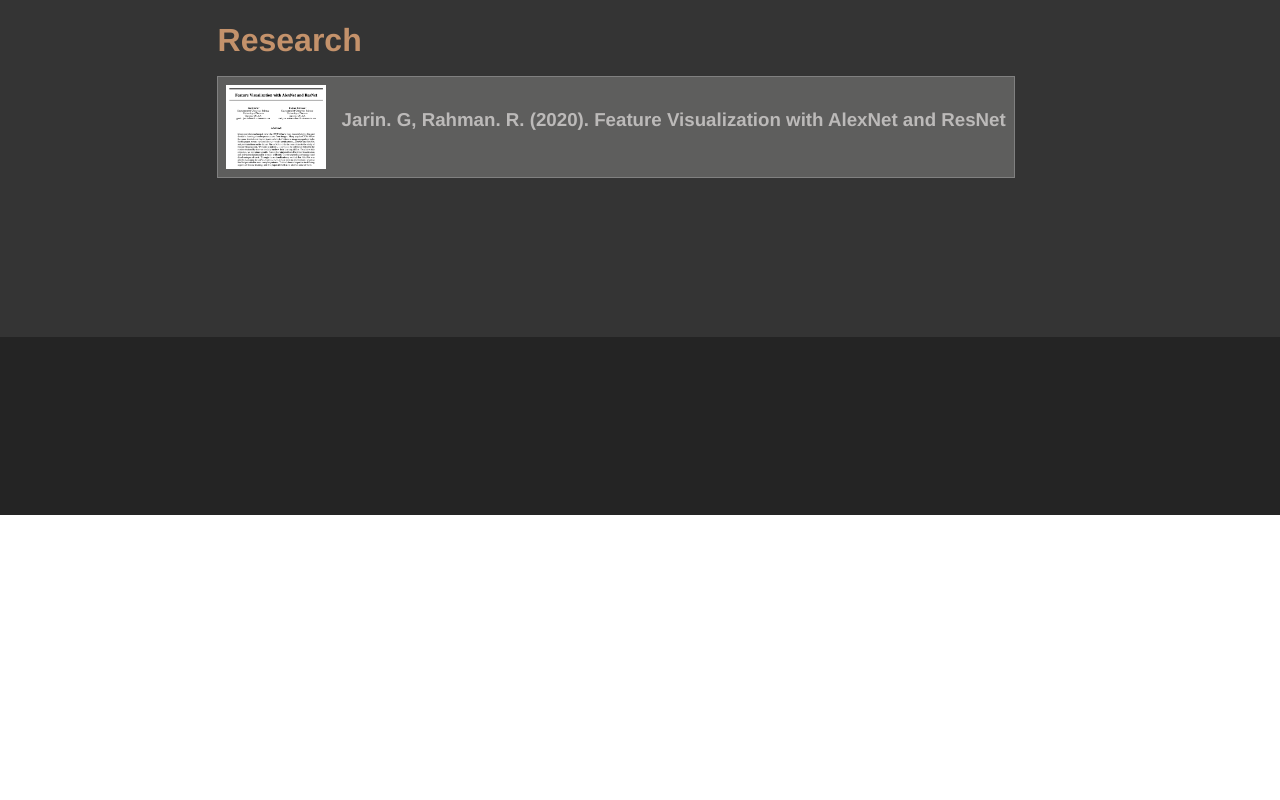
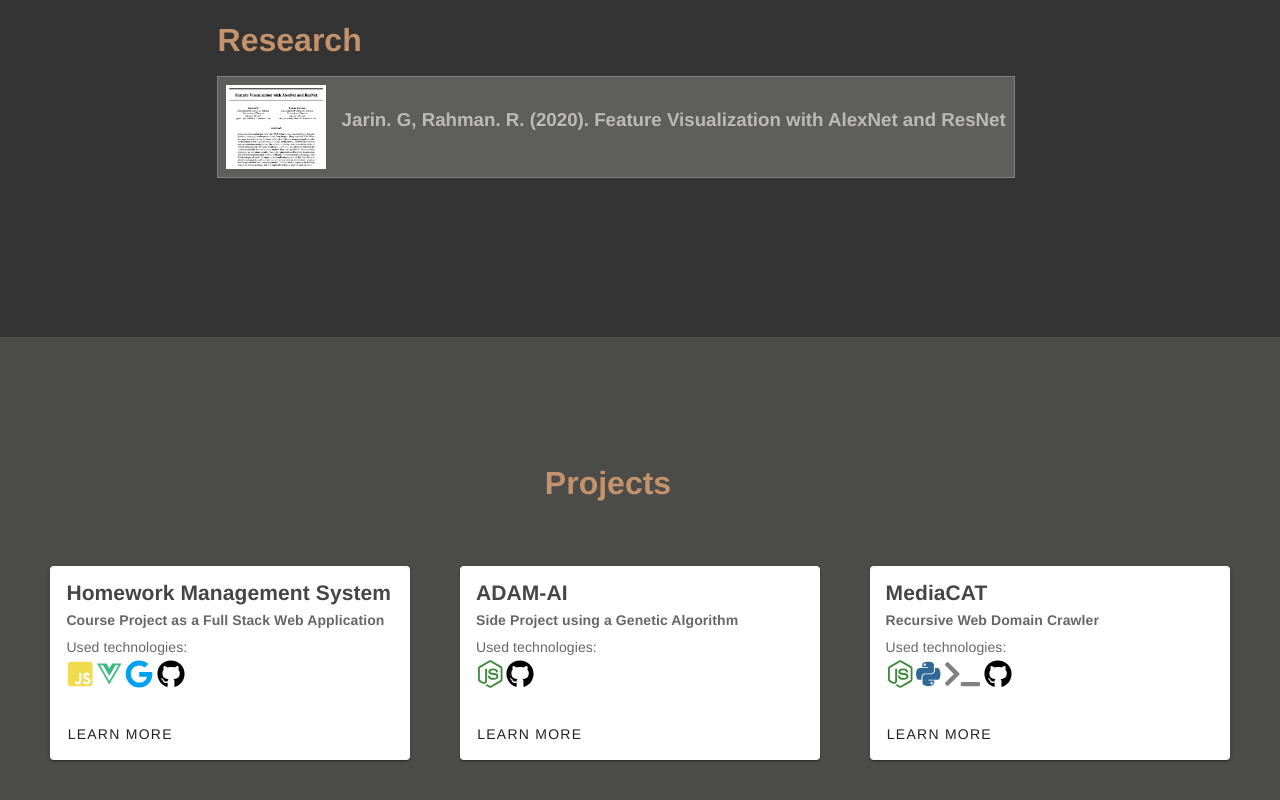
Before and after one commit to RaiyanRahman/webpage, a Vue app: page / in a window 1280 px wide. Shown: the part 2565-3365 px from the top of the page. Before the commit the page ends 3080 px from the top, so only its background shows below. Built offline with nearby package versions, Linux system fonts and the light colour scheme.

Commit message:
Added projects.

```diff
--- a/package.json
+++ b/package.json
@@ -9,6 +9,12 @@
     "deploy": "sh deploy.sh"
   },
   "dependencies": {
+    "@fortawesome/fontawesome-free": "^5.15.4",
+    "@fortawesome/fontawesome-svg-core": "^1.2.36",
+    "@fortawesome/free-brands-svg-icons": "^5.15.4",
+    "@fortawesome/free-regular-svg-icons": "^5.15.4",
+    "@fortawesome/free-solid-svg-icons": "^5.15.4",
+    "@fortawesome/vue-fontawesome": "^2.0.2",
     "core-js": "^3.6.5",
     "vue": "^2.6.11",
     "vuetify": "^2.5.6"
--- a/src/components/Projects.vue
+++ b/src/components/Projects.vue
@@ -1,9 +1,176 @@
 <template>
     <div class="projects">
-        <!-- <h1>Projects</h1> -->
+        <h1>Projects</h1>
         <br/>
         <div class="projects-container">
+            <!-- Project Card -->
+            <v-card
+                class="mx-auto"
+                max-width="360"
+                min-width="360"
+                style="margin-top: 20px; margin-bottom: 20px;"
+            >
+                <v-card-text>
+                <h2><a href="https://tdsb-app.herokuapp.com/">Homework Management System</a></h2>
+                <p style="padding-top: 5px; padding-bottom: 5px;">
+                        <b>Course Project as a Full Stack Web Application</b>
+                    </p>
+                <div>
+                    Used technologies:<br>
+                    <font-awesome-icon :icon="['fab', 'js-square']" style="color: #f0db4f; font-size: 2em;  margin: 2px;" />
+                    <font-awesome-icon :icon="['fab', 'vuejs']" style="color: #42b883; font-size: 2em; margin: 2px;" />
+                    <font-awesome-icon :icon="['fab', 'google']" style="color: #00A1F1; font-size: 2em;  margin: 2px;" />
+                    <a href="https://github.com/RaiyanRahman/TDSB-Team-Project"><font-awesome-icon :icon="['fab', 'github']" style="color: black; font-size: 2em;  margin: 2px;" /></a>
 
+                </div>
+                </v-card-text>
+                <v-card-actions>
+                <v-btn
+                    text
+                    color="teal accent-4"
+                    @click="project_1 = true"
+                >
+                    Learn More
+                </v-btn>
+                </v-card-actions>
+
+                <v-expand-transition>
+                <v-card
+                    v-if="project_1"
+                    class="transition-fast-in-fast-out v-card--reveal"
+                    style="height: 100%;"
+                >
+                    <v-card-text class="pb-0">
+                    <div>
+                        Project accepted from Toronto District School Board (TDSB)
+                        for a new web application to count towards the final term project of UofT's
+                        Intro to Software Engineering course (CSC301).
+                    </div>
+                    </v-card-text>
+                    <v-card-actions class="pt-0">
+                    <v-btn
+                        text
+                        color="teal accent-4"
+                        @click="project_1 = false"
+                    >
+                        Close
+                    </v-btn>
+                    </v-card-actions>
+                </v-card>
+                </v-expand-transition>
+            </v-card>
+
+            <!-- Project Card -->
+            <v-card
+                class="mx-auto"
+                max-width="360"
+                min-width="360"
+                style="margin-top: 20px; margin-bottom: 20px;"
+            >
+                <v-card-text>
+                <h2><a href="https://raiyanrahman.github.io/ADAM-AI/">ADAM-AI</a></h2>
+                <p style="padding-top: 5px; padding-bottom: 5px;">
+                        <b>Side Project using a Genetic Algorithm</b>
+                    </p>
+                <div>
+                    Used technologies:<br>
+                    <font-awesome-icon :icon="['fab', 'node-js']" style="color: #3c873a; font-size: 2em;  margin: 2px;" />
+                    <a href="https://github.com/RaiyanRahman/ADAM-AI"><font-awesome-icon :icon="['fab', 'github']" style="color: black; font-size: 2em;  margin: 2px;" /></a>
+
+                </div>
+                </v-card-text>
+                <v-card-actions>
+                <v-btn
+                    text
+                    color="teal accent-4"
+                    @click="project_2 = true"
+                >
+                    Learn More
+                </v-btn>
+                </v-card-actions>
+
+                <v-expand-transition>
+                <v-card
+                    v-if="project_2"
+                    class="transition-fast-in-fast-out v-card--reveal"
+                    style="height: 100%;"
+                >
+                    <v-card-text class="pb-0">
+                    <div>
+                        A complex maze solving A.I. powered by the Genetic Algorithm based on evolution.
+                        Think "survival of the fittest" where the most adept bot transfers its "genes" to the next generation.
+                        Can also be played through by the user.
+                    </div>
+                    </v-card-text>
+                    <v-card-actions class="pt-0">
+                    <v-btn
+                        text
+                        color="teal accent-4"
+                        @click="project_2 = false"
+                    >
+                        Close
+                    </v-btn>
+                    </v-card-actions>
+                </v-card>
+                </v-expand-transition>
+            </v-card>
+
+            <!-- Project Card -->
+            <v-card
+                class="mx-auto"
+                max-width="360"
+                min-width="360"
+                style="margin-top: 20px; margin-bottom: 20px;"
+            >
+                <v-card-text>
+                <h2><a href="https://github.com/UTMediaCAT">MediaCAT</a></h2>
+                <p style="padding-top: 5px; padding-bottom: 5px;">
+                        <b>Recursive Web Domain Crawler</b>
+                    </p>
+                <div>
+                    Used technologies:<br>
+                    <font-awesome-icon :icon="['fab', 'node-js']" style="color: #3c873a; font-size: 2em;  margin: 2px;" />
+                    <font-awesome-icon :icon="['fab', 'python']" style="color: #306998; font-size: 2em;  margin: 2px;" />
+                    <font-awesome-icon :icon="['fas', 'terminal']" style="color: grey; font-size: 2em;  margin: 2px;" />
+                    <a href="https://github.com/UTMediaCAT"><font-awesome-icon :icon="['fab', 'github']" style="color: black; font-size: 2em;  margin: 2px;" /></a>
+
+                </div>
+                </v-card-text>
+                <v-card-actions>
+                <v-btn
+                    text
+                    color="teal accent-4"
+                    @click="project_3 = true"
+                >
+                    Learn More
+                </v-btn>
+                </v-card-actions>
+
+                <v-expand-transition>
+                <v-card
+                    v-if="project_3"
+                    class="transition-fast-in-fast-out v-card--reveal"
+                    style="height: 100%;"
+                >
+                    <v-card-text class="pb-0">
+                    <div>
+                        MediaCAT is open-source web-based application that crawls designated news websites and twitter accounts
+                        for citations of or hyperlinks to a list of source sites,
+                        allowing advanced analysis of the relations across the digital news-scape.
+                    </div>
+                    </v-card-text>
+                    <v-card-actions class="pt-0">
+                    <v-btn
+                        text
+                        color="teal accent-4"
+                        @click="project_3 = false"
+                    >
+                        Close
+                    </v-btn>
+                    </v-card-actions>
+                </v-card>
+                </v-expand-transition>
+            </v-card>
         </div>
     </div>
 </template>
@@ -11,19 +178,49 @@
 <script>
 export default {
     name: 'Projects',
+    data: () => ({
+      project_1: false,
+      project_2: false,
+      project_3: false,
+    }),
 }
 </script>
 
 <!-- Add "scoped" attribute to limit CSS to this component only -->
 <style scoped>
 
+a:link, a:visited {
+  color: rgb(69, 69, 69);
+}
+
+a:link {
+  text-decoration: none;
+}
+
+.v-card--reveal {
+  bottom: 0;
+  opacity: 1 !important;
+  position: absolute;
+  width: 100%;
+}
+
+h1 {
+    text-align: center;
+    margin-left: -5%;
+    color: #c4926b;
+}
+
 .projects {
-    margin-top: 10rem;
-    margin-left: 17%;
+    padding-top: 10%;
+    padding-bottom: 10%;
+    background-color: #4c4c4b;
 }
 
 .projects-container {
+    margin: 2%;
+    display: flex;
     flex-wrap: wrap;
+    justify-content: space-around;
 }
 
 </style>
--- a/src/main.js
+++ b/src/main.js
@@ -1,6 +1,23 @@
 import Vue from 'vue'
 import App from './App.vue'
 import vuetify from './plugins/vuetify'
+import { library } from '@fortawesome/fontawesome-svg-core'
+import { faJsSquare, faVuejs, faGoogle, faNodeJs, faGithub,
+         faPython } from '@fortawesome/free-brands-svg-icons'
+import { faTerminal } from '@fortawesome/free-solid-svg-icons'
+import { FontAwesomeIcon } from '@fortawesome/vue-fontawesome'
+
+library.add(faJsSquare)
+library.add(faVuejs)
+library.add(faGoogle)
+library.add(faNodeJs)
+library.add(faGithub)
+library.add(faPython)
+library.add(faTerminal)
+
+Vue.component('font-awesome-icon', FontAwesomeIcon);
+
+Vue.use(vuetify)
 
 Vue.config.productionTip = false
 
```
Also changed, not shown: 1 other file (tests, documents, lock files or other folders).
